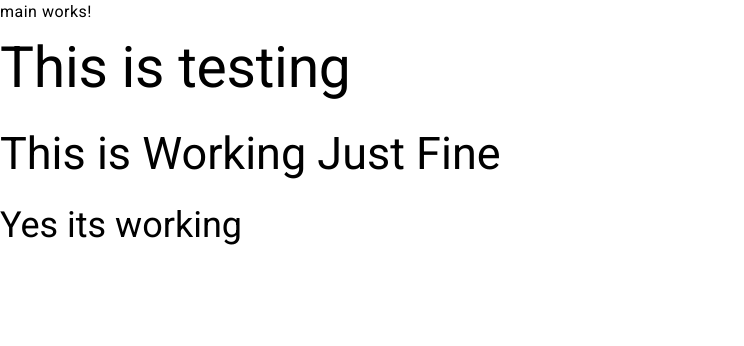
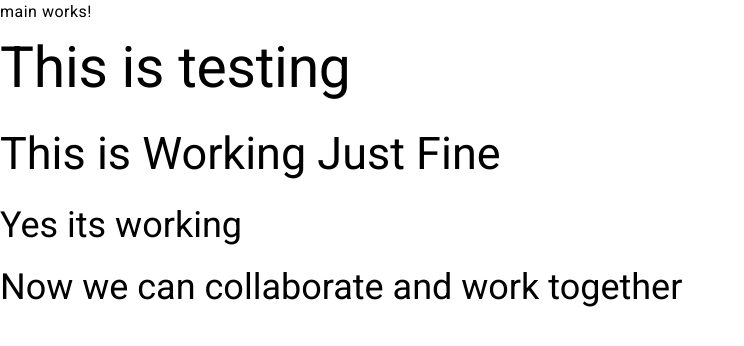
Before and after one commit to Zakieexe/Angular_Project, an Angular app: page / in a window 1280 px wide. Shown: the top 346 px of the page, without its empty margins (0-744 px from the left). Built offline with nearby package versions, Linux system fonts and the light colour scheme.

Commit message:
Added Another h3 tag

```diff
--- a/src/app/app.component.html
+++ b/src/app/app.component.html
@@ -2,3 +2,4 @@
 <h1>This is testing</h1>
 <h2>This is Working Just Fine</h2>
 <h3>Yes its working</h3>
+<h3>Now we can collaborate and work together</h3>
```
